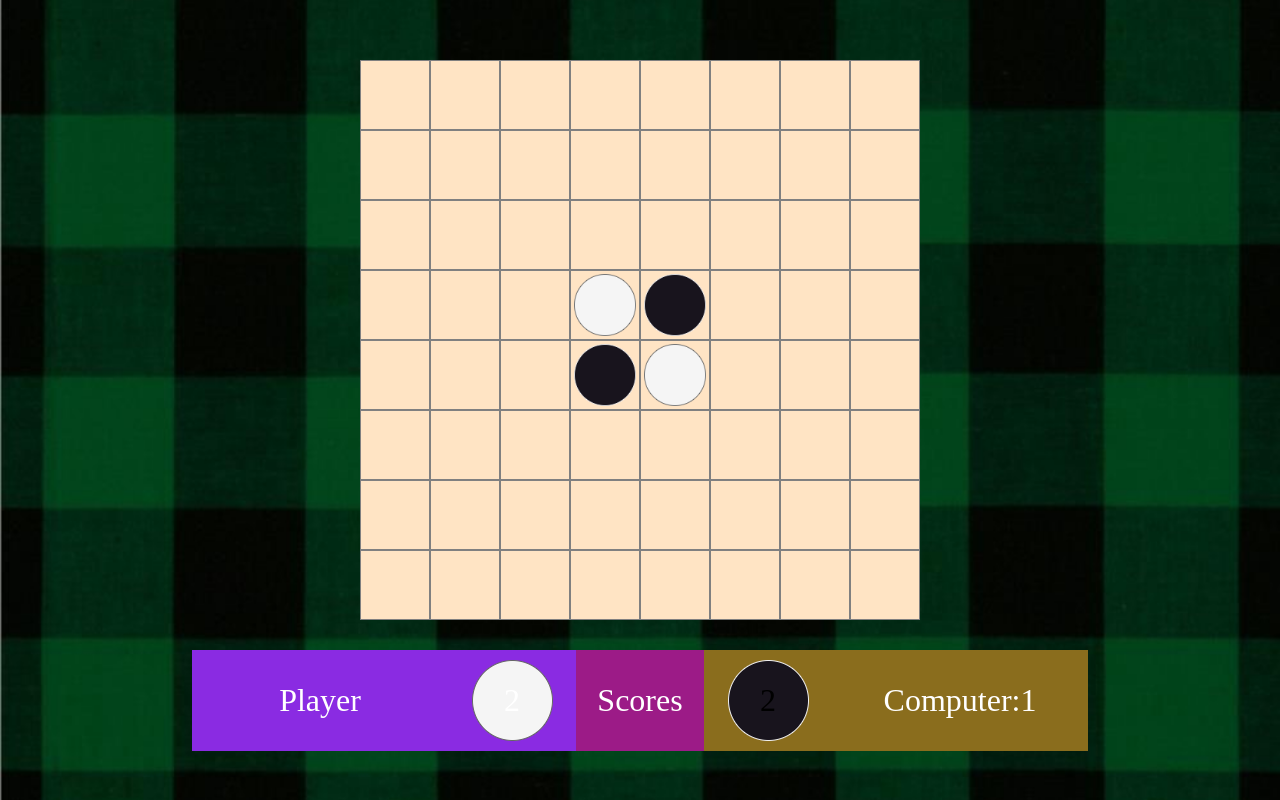
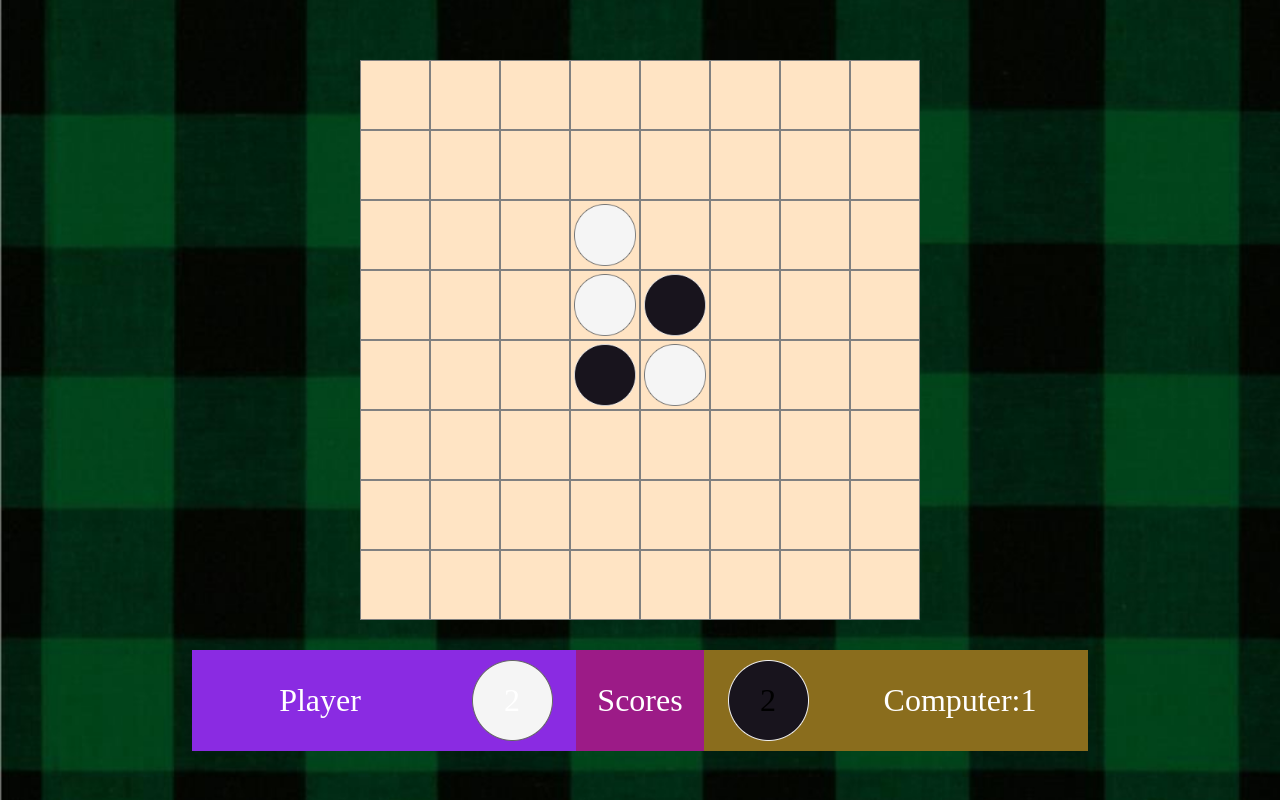
Before and after one commit to MushyTaro/MushyTaro.github.io, a React (Vite) app: page /game/1/1 in a window 1280 px wide. Built offline with nearby package versions, Linux system fonts and the light colour scheme.

Commit message:
test: test for commit error

```diff
--- a/src/components/gameBoard.tsx
+++ b/src/components/gameBoard.tsx
@@ -1,5 +1,5 @@
+import black_disc_imagePath from "../assets/black-disc.png";
 import white_disc_imagePath from "../assets/white-disc.png";
-import black_disc_imagePath from "../assets/black-disc.png";
 
 interface SquareProps {
   value: Disc;
@@ -8,22 +8,22 @@ interface SquareProps {
 type Disc = "B" | "W" | "";
 
 function Square({ value }: SquareProps) {
-	if (value == "B") {
+  if (value === "B") {
     return (
       <div className="square">
         <img className="disc" src={black_disc_imagePath} alt="Black Disc" />
       </div>
     );
   }
-	if (value == "W") {
+  if (value === "W") {
     return (
       <div className="square">
         <img className="disc" src={white_disc_imagePath} alt="White Disc" />
       </div>
     );
   }
-	if (value == "") {
-		return <div className="square"></div>;
+  if (value === "") {
+    return <div className="square" />;
   }
 }
 export default function Board() {
@@ -31,7 +31,7 @@ export default function Board() {
   const board: Disc[][] = [
     ["", "", "", "", "", "", "", ""],
     ["", "", "", "", "", "", "", ""],
-		["", "", "", "", "", "", "", ""],
+    ["", "", "", "W", "", "", "", ""],
     ["", "", "", "W", "B", "", "", ""],
     ["", "", "", "B", "W", "", "", ""],
     ["", "", "", "", "", "", "", ""],
@@ -39,16 +39,13 @@ export default function Board() {
     ["", "", "", "", "", "", "", ""],
   ];
   return (
-		<>
-			{
     <div className="reversi-board">
           {board.map((row, rowIndex) =>
-						row.map((value, colIndex) => (
-							<Square key={`${rowIndex}-${colIndex}`} value={value} />
-						))
+            row.map((value, colIndex) => {
+              const key = `${rowIndex}-${colIndex}`;
+              return <Square key={key} value={value} />;
+            })
           )}
         </div>
-			}
-		</>
   );
 }
```
Lines whose indentation alone changed are shown as unchanged.
